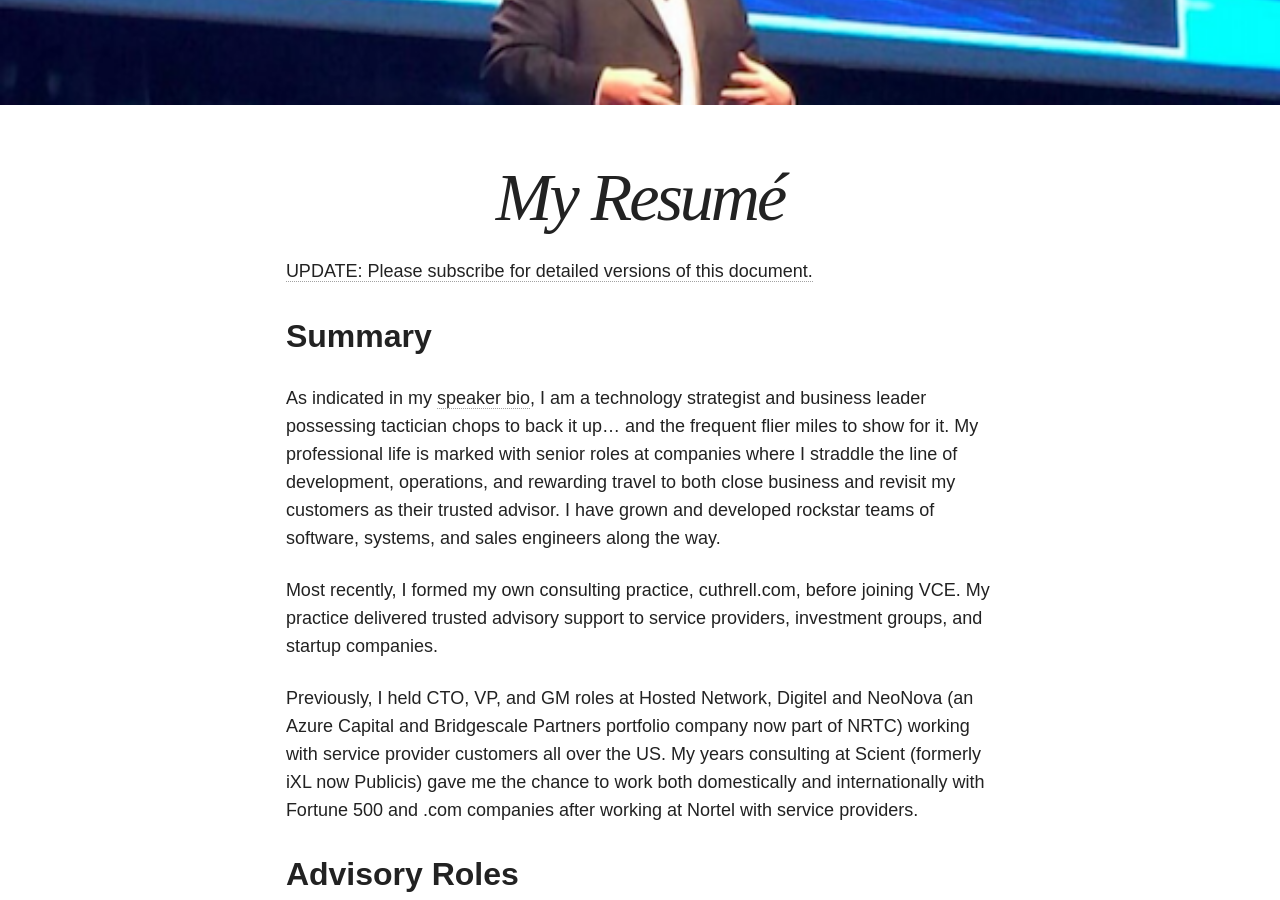
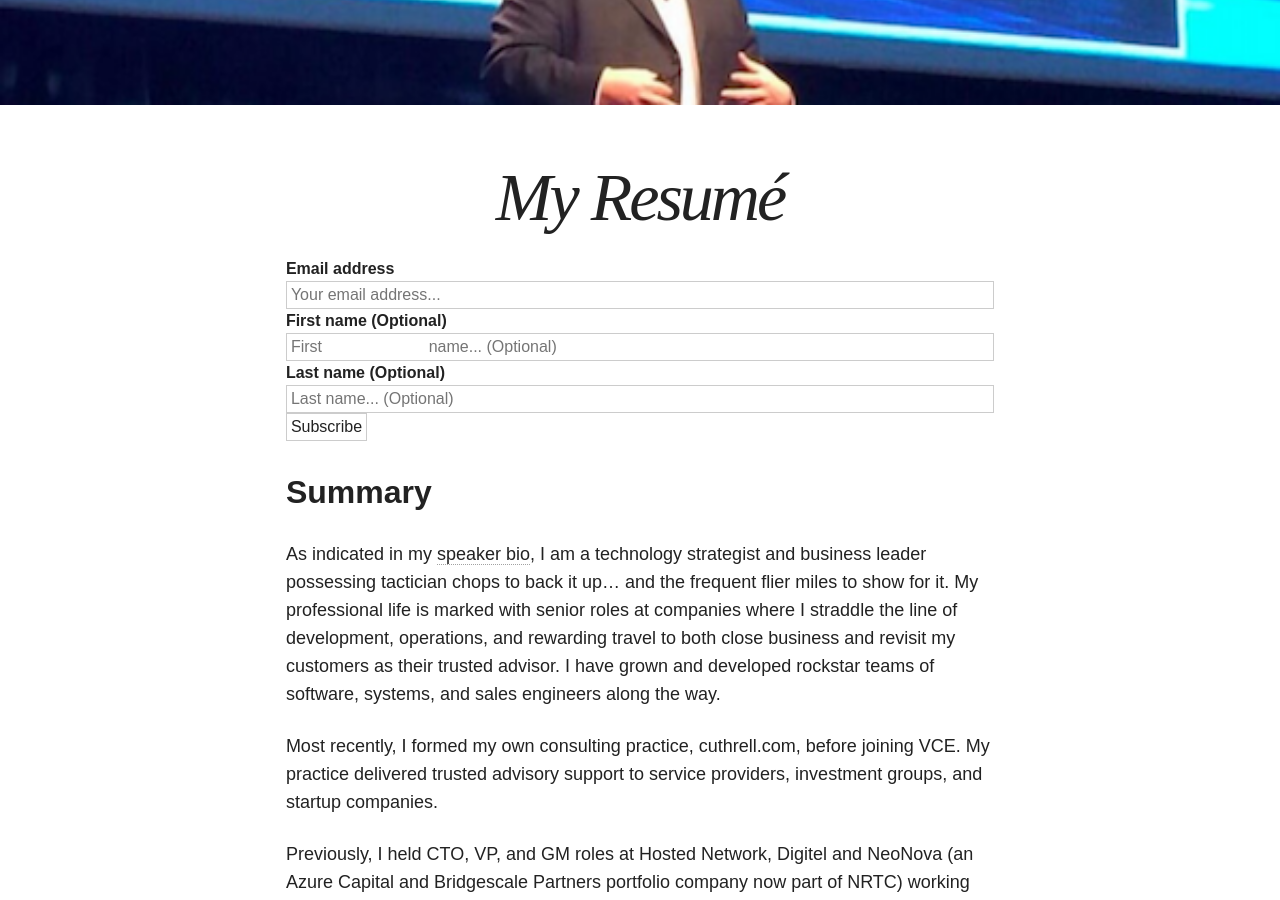
Before and after one commit to nsshommo/jaycuthrell.github.io, a Jekyll site: the page built from resume/index.md, in a window 1280 px wide and 900 px high, scrolled down 421 px. Built offline with Jekyll 4.4.1, drawn with Linux system fonts in a browser that asks for light colours; nearby versions of some CDN libraries.

Commit message:
newsletter

```diff
--- a/_config.yml
+++ b/_config.yml
@@ -20,6 +20,7 @@ gems:
   - jekyll-sitemap
   - jekyll-redirect-from
   - jekyll-gist
+  - jekyll-feed
   - jemoji
 
 kramdown:
--- a/resume/index.md
+++ b/resume/index.md
@@ -5,7 +5,37 @@ image:
   feature: 600x200.png
 ---
 
-<a href="http://eepurl.com/bdG70r">UPDATE: Please subscribe for detailed versions of this document.</a>
+<div id="revue-embed">
+  <form action="http://digest.jaycuthrell.com/add_subscriber" method="post"
+  id="revue-form" name="revue-form"  target="_blank">
+    <div class="revue-form-group">
+        <label for="member_email">Email address</label>
+            <input class="revue-form-field" placeholder="Your email address..."
+            type="email" name="member[email]" id="member_email">
+              </div>
+                <div class="revue-form-group">
+                    <label for="member_first_name">First name <span
+                    class="optional">(Optional)</span></label>
+                        <input class="revue-form-field" placeholder="First
+                        name... (Optional)" type="text"
+                        name="member[first_name]" id="member_first_name">
+                          </div>
+                            <div class="revue-form-group">
+                                <label for="member_last_name">Last name <span
+                                class="optional">(Optional)</span></label>
+                                    <input class="revue-form-field"
+                                    placeholder="Last name... (Optional)"
+                                    type="text" name="member[last_name]"
+                                    id="member_last_name">
+                                      </div>
+                                        <div class="revue-form-actions">
+                                            <input type="submit"
+                                            value="Subscribe"
+                                            name="member[subscribe]"
+                                            id="member_submit">
+                                              </div>
+                                                </form>
+                                                </div>
 
 ## Summary
 
```
